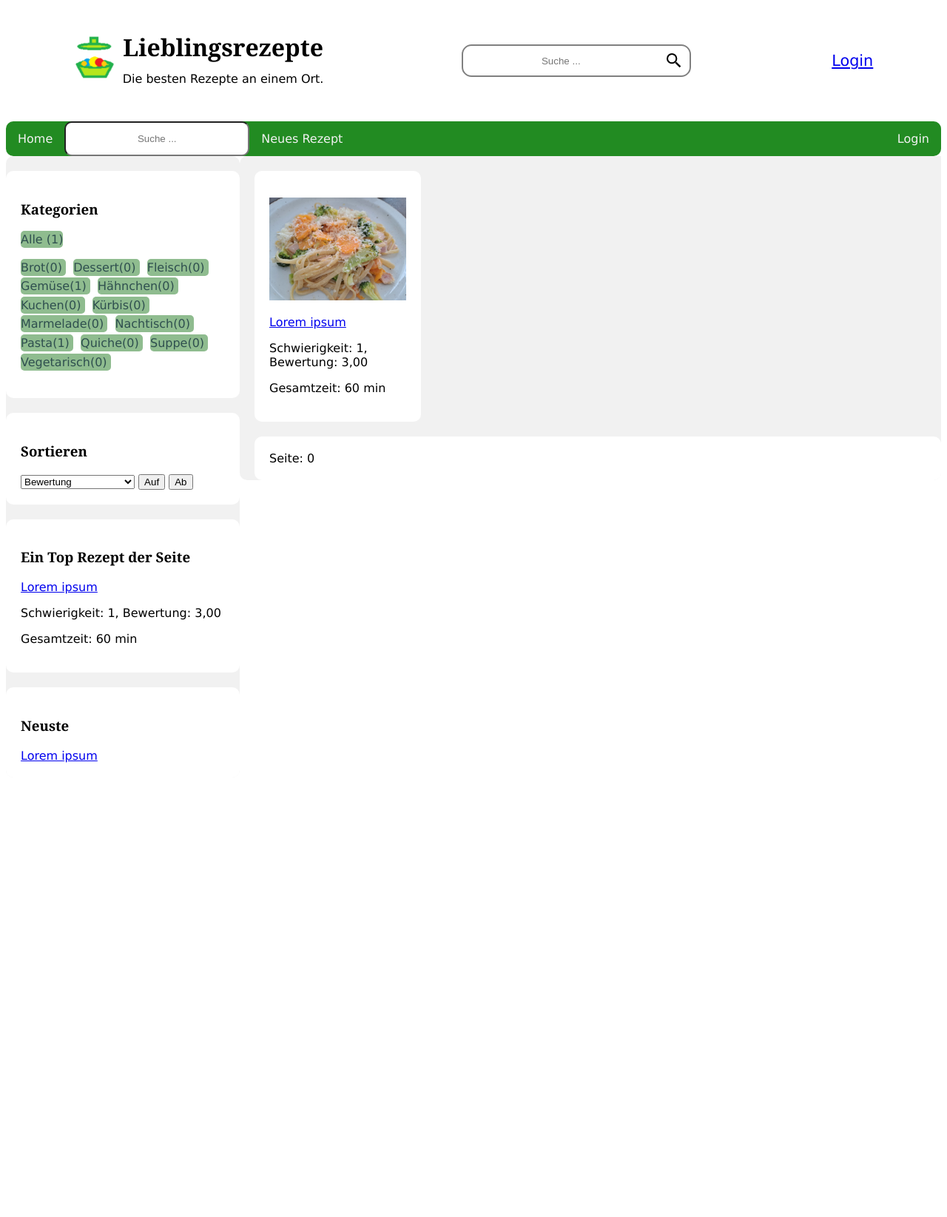
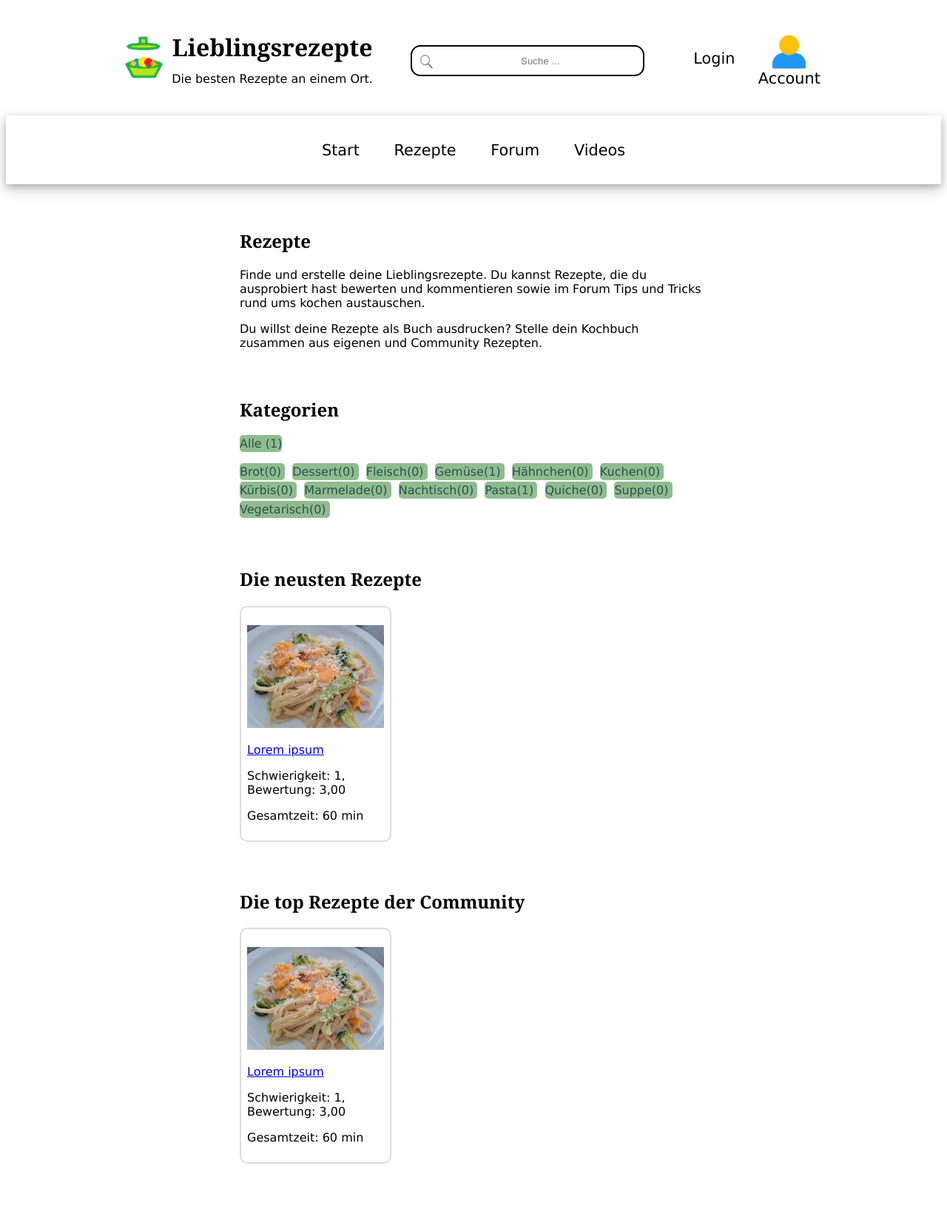
Before and after one commit to PatReis/fav_reps, a Django app: page / in a window 1280 px wide. Shown: the whole page at 74% size. Before the commit the page ends 1031 px from the top, so only its background shows below. Run offline with Django 5.2, Linux system fonts and the light colour scheme; data comes from the database, SQL or seed files in the repository; both versions use the stored data as it was after the commit.

Commit message:
Continued with major website layout changes.

```diff
--- a/recipes_app/templates/recipes_app/home.html
+++ b/recipes_app/templates/recipes_app/home.html
@@ -11,10 +11,18 @@
     }
 </style>
 
-<div class="row">
-    <div class="home_smallcolumn">
+<div class="main-container">
+    <div class="main-middle-column">
+
         <div class="card">
-                <h3>Kategorien</h3>
+            <h2>Rezepte</h2>
+            <p> Finde und erstelle deine Lieblingsrezepte.
+                Du kannst Rezepte, die du ausprobiert hast bewerten und kommentieren sowie im Forum Tips und Tricks rund ums kochen austauschen. </p>
+            <p> Du willst deine Rezepte als Buch ausdrucken? Stelle dein Kochbuch zusammen aus eigenen und Community Rezepten. </p>
+        </div>
+
+        <div class="card">
+            <h2>Kategorien</h2>
             <span class="span_green">
                 <a href="{% url 'home' %}" style="text-decoration: none; color: DarkSlateGray;">Alle ({{max_recipes}})</a>
                 </span>
@@ -27,45 +35,12 @@
                 {% endfor %}
             </p>
         </div>
+
         <div class="card">
-            <h3>Sortieren</h3>
-            <form method="GET" action="{% url 'home' %}">
-            <select name="srtval" id="srtval">
-            <option value="rating_mean">Bewertung</option>
-            <option value="persons">Personen</option>
-            <option value="created">Erstellt</option>
-            <option value="updated">Geändert</option>
-            <option value="difficulty">Schwierigkeitsgrad</option>
-            <option value="expected_time_total">Gesamtzeit</option>
-            <option value="nutrients_person">Nährwert (pro Portion)</option>
-            </select>
-                <input type="submit" name="srtdir" value="Auf">
-                <input type="submit" name="srtdir" value="Ab">
-            {% if request.GET.q %}
-                <input type="hidden" name="q" value="{{request.GET.q|default_if_none:''}}"/>
-            {% endif %}
-            </form>
-        </div>
-        <div class="card">
-            <h3>Ein Top Rezept der Seite</h3>
-            {% if recipe_best %}
-            <p><a href="{% url 'recipe' recipe_best.id %}">{{recipe_best.name}}</a></p>
-            <p>Schwierigkeit: {{recipe_best.difficulty}}, Bewertung: {{recipe_best.rating_mean|floatformat:"2"}} </p>
-            <p>Gesamtzeit: {{ recipe_best.expected_time_total|floatformat:"0" }} min </p>
-            {% endif %}
-        </div>
-        <div class="card">
-                <h3>Neuste</h3>
+            <h2>Die neusten Rezepte</h2>
+            <div class="grid-container">
             {% for recipe in recipes_latest %}
-                <a href="{% url 'recipe' recipe.id %}">{{recipe.name}}</a>
-                <br>
-                {% endfor %}
-        </div>
-    </div>
-  <div class="home_maincolumn">
-        <div class="grid-container">
-        {% for recipe in recipes %}
-            <div class="card">
+                <div class="grid-item">
                     <p>
                         {% if recipe.image_meal %}
                         <a href="{% url 'recipe' recipe.id %}"><img src="{{ recipe.image_meal.url }}" style="width: 100%; height: 100%;" ></a>
@@ -78,36 +53,29 @@
                 </div>
             {% endfor %}
         </div>
+        </div>
 
         <div class="card">
-            <form method="GET" action="{% url 'home' %}">
-                 <label>Seite:</label>
-                {% for i in iter_pages %}
-                {% if i != pgNr %}
-                    <input type="submit" name="pgNr" value="{{i}}"/>
-                {% else %}
-                    {{ i }}
+            <h2>Die top Rezepte der Community</h2>
+            <div class="grid-container">
+            {% for recipe in recipes_best %}
+                <div class="grid-item">
+                    <p>
+                        {% if recipe.image_meal %}
+                        <a href="{% url 'recipe' recipe.id %}"><img src="{{ recipe.image_meal.url }}" style="width: 100%; height: 100%;" ></a>
                         {% endif %}
+                    </p>
+                    <a href="{% url 'recipe' recipe.id %}">{{recipe.name}}</a>
+                    <p>Schwierigkeit: {{recipe.difficulty}}, Bewertung: {{recipe.rating_mean|floatformat:"2"}} </p>
+                    <p>Gesamtzeit: {{ recipe.expected_time_total|floatformat:"0" }} min </p>
+
+                </div>
             {% endfor %}
+        </div>
+        </div>
+  </div>
 
-                {% if request.GET.q %}
-                <input type="hidden" name="q" value="{{request.GET.q|default_if_none:''}}"/>
-                {% endif %}
-
-                {% if request.GET.srtdir %}
-                    <input type="hidden" name="srtdir" value="{{request.GET.srtdir|default_if_none:''}}"/>
-                {% endif %}
-                {% if request.GET.srtval %}
-                    <input type="hidden" name="srtval" value="{{request.GET.srtval|default_if_none:''}}"/>
-                {% endif %}
-            </form>
-        </div>
 
 </div>
 
-</div>
-
-
-
-
 {% endblock content %}
--- a/recipes_app/urls.py
+++ b/recipes_app/urls.py
@@ -6,6 +6,7 @@ from django.conf.urls.static import static
 
 urlpatterns = [
     path('', views.home, name="home"),
+    path('recipes/', views.recipes, name="recipes"),
     path('recipe/<str:pk>/', views.recipe, name="recipe"),
 
     path('create-recipe/', views.createRecipe, name="create-recipe"),
--- a/recipes_app/views.py
+++ b/recipes_app/views.py
@@ -7,7 +7,7 @@ from django.db.models import Q
 from django.http import HttpResponse
 
 
-def home(request):
+def recipes(request):
     q = request.GET.get('q') if request.GET.get('q') is not None else ''
     pgNr = int(request.GET.get('pgNr')) if request.GET.get('pgNr') is not None else 0
     sortdir = {"Auf": "", "Ab": "-"}[request.GET.get('srtdir')] if request.GET.get('srtdir') is not None else ""
@@ -46,8 +46,23 @@ def home(request):
                "pgNr": pgNr, "num_pages": num_pages, "iter_pages": [i for i in range(num_pages)],
                "topics": topics,
                "recipes_latest": recipes_latest, "recipe_best": recipe_best}
+    return render(request, 'recipes_app/recipes.html', context)
+
+
+def home(request):
+    max_recipes = Recipe.objects.count()
+    recipes_latest = Recipe.objects.all()[:6]
+    recipes_best = Recipe.objects.all()[:6]
+    topics = Topic.objects.all()
+    recipes = Recipe.objects.all()
+
+    context = {
+               "max_recipes": max_recipes,
+               "topics": topics,
+               "recipes_latest": recipes_latest,
+               "recipes_best": recipes_best
+    }
     return render(request, 'recipes_app/home.html', context)
-
 
 def recipe(request, pk):
     recipe_from_key = Recipe.objects.get(id=pk)
--- a/static/styles/header.css
+++ b/static/styles/header.css
@@ -1,91 +1,114 @@
 header {
+  display: flex;
+  align-items: center;
+  justify-content: center;
+  width: 100%;
+}
+
+.header-container {
 
   display: flex;
   justify-content: space-around;
   flex-flow: row wrap;
   align-items: center;
-  width: 100%;
+  width: 80%;
+  max-width: 150em;
 
   box-sizing: content-box;
   text-align: center;
   background-color: white;
 
-  margin-bottom: 2em;
-  margin-top: 2em;
+  margin-bottom: 1.5em;
+  margin-top: 1.5em;
 }
 
-header h1 {
+.header-container h1 {
   font-size: 2em;
   line-height: 0.7;
 }
 
-header > .header-item {
-   margin-right: 1em;
-   margin-left: 1em;
-   display: inline-block;
-   vertical-align: middle;
+.header-item {
 }
 
-header > .header-item > .header-title-icon {
+.header-item > .header-title-icon {
    display: inline-block;
+}
+
+.header-item > .header-title-icon img {
    width: 4.2em;
    height: 4.2em;
 }
 
-header > .header-item > .header-title-icon img {
-   width: 100%;
-   height: 100%;
-}
-
-header > .header-item > .header-title {
+.header-item > .header-title {
    display: inline-block;
 }
 
-header > .header-item > search {
-   display: inline-block;
-   margin-left: 1em;
-   margin-right: 1em;
+.header-item > search {
 }
 
-header > .header-item > search input[type=text] {
+.header-item > search input[type=text] {
     box-sizing: content-box;
     vertical-align: middle;
-    width: 19em;
-    height: 2.2em;
+    width: 20em;
+    max-width: 100%;
+    height: 2em;
     border-style: solid;
     border-radius: 1em 1em 1em 1em;
     border-width: 0.15em;
-    border-color: grey;
+    border-color: black;
     text-align: center;
-    padding: 0.4em;
-    padding-right: 3.5em;
-    margin-right: -1.8em;
+    padding: 0.4em 0.4em 0.4em 3em;
+    background-image: url('/static/icons/searchicon.png');
+    background-position: 0.7em 0.7em;
+    background-repeat: no-repeat;
+    background-size: 1.6em 1.6em;
 }
 
-header > .header-item > search button {
+.header-item > .header-login {
     box-sizing: content-box;
-    vertical-align: middle;
-    width: 2.2em;
-    height: 2.2em;
-    cursor: pointer;
-    background-color: white;
-    border-style: none;
-    border-radius: 0em 1em 1em 0em;
-    border-width: 0.15em;
-    border-color: grey;
-    margin-left: -1.77em;
-    padding: 0.4em;
+    display: inline-block;
+    margin: 0.3em;
+    text-decoration: none;
 }
 
-
-header > .header-item > search svg {
-    width: 70%;
-    height: 70%;
-    vertical-align: middle;
+.header-item > .header-login > a {
+    font-size: 1.3em;
+    text-decoration: none;
+    color: black;
+    padding: 0.5em;
+    border-radius: 0.3em;
 }
 
-header > .header-item > .header-login > a {
+.header-item > .header-login > a:hover {
+    background-color: #ddd;
+}
+
+.header-item > .header-user {
+    box-sizing: content-box;
+    display: inline-block;
+    vertical-align: middle;
+    text-align: center;
+    margin: 0.2em;
+    padding: 0.5em;
+    border-radius: 0.3em;
+}
+
+.header-item > .header-user:hover {
+    background-color: #ddd;
+}
+
+.header-item > .header-user svg {
+    height: 3em;
+    width: 5em;
+    display: block;
+    padding-left: 0.2em;
+}
+
+.header-item > .header-user span {
     font-size: 1.3em;
-    display: inline-block;
-    margin: 0.3em;
 }
+
+.header-item > .header-user a {
+    text-decoration: none;
+    color: black;
+}
--- a/static/styles/main.css
+++ b/static/styles/main.css
@@ -12,116 +12,76 @@ h1, h2, h3, h4, h5, h6 {
   font-family: Georgia, serif;
 }
 
-
-/* Style the top navigation bar */
-.topnav {
-  overflow: hidden;
-  /* background-color: #333;*/
-  background-color: #228B22;
-  border-radius: 10px;
+.main-container {
+    display: flex;
+    justify-content: center;
+    width: 100%;
+    clear: after;
+    margin-top: 1.25em;
 }
 
-/* Style the topnav links */
-.topnav a {
-  float: left;
-  display: block;
-  color: #f2f2f2;
-  text-align: center;
-  padding: 14px 16px;
-  text-decoration: none;
-  border-radius: 10px;
+.main-left-column {
+    width: 25%;
 }
-
-/* Change color on hover */
-.topnav a:hover {
-  /*background-color: #ddd;*/
-  background-color: #8FBC8F;
-  color: black;
+.main-middle-column {
+    width: 50%;
+    max-width: 170em;
 }
-
-.topnav input {
-  float: left;
-  display: block;
-  color: black;
-  width: 250px;
-  text-align: center;
-  padding: 14px 16px;
-  border-radius: 10px;
-}
-
-/* Floats */
-
-.main_column {
-  float: center;
-  width: 100%;
-  background-color: white;
-  padding: 20px 20px;
-  margin-top: 20px;
-  text-align: center;
-  border-radius: 10px;
-}
-
-.form_leftcolumn {
-  float: left;
-  width: 75%;
-  background-color: #f1f1f1;
-  border-radius: 10px;
-  padding-left: 20px;
-}
-
-.form_rightcolumn {
-  float: left;
-  width: 25%;
-  background-color: #f1f1f1;
-  padding-left: 20px;
-  border-radius: 10px;
-}
-
-/* Home column */
-.home_smallcolumn {
-  float: left;
-  width: 25%;
-  background-color: #f1f1f1;
-  padding-left: 0px;
-  border-radius: 10px;
-}
-
-.home_maincolumn {
-  float: left;
-  width: 75%;
-  background-color: #f1f1f1;
-  padding-left: 20px;
-  border-radius: 10px;
-}
-
-/* Fake image */
-.fakeimg {
-  background-color: #aaa;
-  width: 100%;
-  padding: 20px;
+.main-right-column {
+    width: 25%;
 }
 
 /* Add a card effect */
 .card {
+  box-sizing: border-box;
   background-color: white;
-  padding: 20px;
-  margin-top: 20px;
   border-radius: 10px;
+  border-style: none;
+  margin-top: 2.5em;
+  margin-bottom: 4em;
+}
+
+.card search {
+    text-align: center;
+}
+
+.card search input[type=text] {
+    box-sizing: border-box;
+    display: inline-block;
+    vertical-align: middle;
+    width: 30em;
+    max-width: 100%;
+    height: 3.5em;
+    border-style: solid;
+    border-radius: 1em 1em 1em 1em;
+    border-width: 0.15em;
+    border-color: black;
+    text-align: center;
+    padding: 0.4em 0.4em 0.4em 3em;
+    margin: 0.5em;
+    background-image: url('/static/icons/searchicon.png');
+    background-position: 0.7em 0.7em;
+    background-repeat: no-repeat;
+    background-size: 2em 2em;
 }
 
 .grid-container {
   display: grid;
   grid-template-columns: repeat(auto-fill, minmax(min(200px, 100%), 1fr));
-  gap: 10px;
-  background-color: #f1f1f1;
-
+  gap: 0.5em;
+  background-color: white;
+  margin-top: 1em;
+  clear: before;
+  margin-bottom: 1em;
 }
 
-/* Clear floats after the columns */
-.row::after {
-  content: "";
-  display: table;
-  clear: both;
+.grid-item {
+  background-color: white;
+  padding: 0.5em;
+  border-radius: 10px;
+  border-style: solid;
+  border-width: 0.15em;
+  border-color: #ddd;
 }
 
 /* Footer */
@@ -135,35 +95,5 @@ h1, h2, h3, h4, h5, h6 {
 
 /* Responsive layout - when the screen is less than 800px wide, make the two columns stack on top of each other instead of next to each other */
 @media screen and (max-width: 800px) {
-  .form_leftcolumn {
-    width: 100%;
-    padding: 0;
-  }
-  .form_rightcolumn {
-    width: 100%;
-    padding: 0;
-  }
+
 }
-
-@media screen and (max-width: 800px) {
-  .home_maincolumn {
-    width: 100%;
-    padding: 0;
-  }
-  .home_smallcolumn {
-    width: 100%;
-    padding: 0;
-  }
-}
-
-/* Responsive layout - when the screen is less than 400px wide, make the navigation links stack on top of each other instead of next to each other */
-@media screen and (max-width: 400px) {
-  .topnav a {
-    float: none;
-    width: 100%;
-  }
-  .topnav input {
-    float: none;
-    width: 100%;
-  }
-}
--- /dev/null
+++ b/static/styles/navbar.css
@@ -0,0 +1,41 @@
+.nav-container {
+    text-align: center;
+    padding-top: 1.5em;
+    padding-bottom: 1.5em;
+    margin-bottom: 0.5em;
+    box-shadow: 0 4px 8px 0 rgba(0, 0, 0, 0.2), 0 6px 20px 0 rgba(0, 0, 0, 0.19);
+}
+
+.pill-nav a {
+  display: inline-block;
+  color: black;
+  text-align: center;
+  padding: 0.5em;
+  text-decoration: none;
+  font-size: 1.3em;
+  border-radius: 0.3em;
+  border-style: none;
+  border-width: 0.1em;
+  border-color: grey;
+  margin-left: 0.5em;
+  margin-right: 0.5em;
+}
+
+/* Change the color of links on mouse-over */
+.pill-nav a:hover {
+  background-color: #ddd;
+  color: black;
+}
+
+
+/* Responsive layout - when the screen is less than 400px wide, make the navigation links stack on top of each other instead of next to each other */
+@media screen and (max-width: 400px) {
+  .topnav a {
+    float: none;
+    width: 100%;
+  }
+  .topnav input {
+    float: none;
+    width: 100%;
+  }
+}
--- a/templates/header.html
+++ b/templates/header.html
@@ -1,6 +1,9 @@
 {% load static %}
 
 <header>
+
+<div class="header-container">
+
     <div class="header-item">
         <div class="header-title-icon">
             <a href="{% url 'home' %}">
@@ -15,24 +18,34 @@
 
     <div class="header-item">
         <search>
-            <form method="GET" action="{% url 'home' %}">
+            <form method="GET" action="{% url 'recipes' %}">
                   <input type="text" name="q" placeholder="Suche ..." />
-                  <button type="submit">
-                      <svg>
-                          <circle r="30%" cx="35%" cy="35%" fill="none"  stroke="black" stroke-width="10%"/>
-                          <line x1="60%" y1="60%" x2="90%" y2="90%" style="stroke:black;stroke-width:12%" />
-                      </svg>
-                  </button>
             </form>
         </search>
     </div>
 
     <div class="header-item">
         <div class="header-login">
-            <a href="{% url 'home' %}">Login</a>
+            {% if request.user.is_authenticated %}
+                <a href="{% url 'user-logout' %}" > Logout </a>
+            {% else %}
+                <a href="{% url 'user-login' %}" > Login </a>
+            {% endif %}
         </div>
         <div class="header-user">
-
+            {% if request.user.is_authenticated %}
+                <a href="{% url 'user-profile' user.id %}">
+            {% else %}
+                <a href="{% url 'user-login' %}" >
+            {% endif %}
+                <svg viewBox="0 0 32 32" >
+                    <path d="M21.6,17c2.1-1.6,3.4-4.2,3.4-7c0-5-4-9-9-9s-9,4-9,9c0,2.8,1.3,5.4,3.4,7C5.2,17.3,1,21.7,1,27v3 c0,0.5,0.5,1,1,1h14h14c0.5,0,1-0.5,1-1v-3C31,21.7,26.8,17.3,21.6,17z" fill="#FFC10A"/> <path d="M21.6,17c-1.5,1.2-3.5,2-5.6,2s-4.1-0.7-5.6-2C5.2,17.3,1,21.7,1,27v3c0,0.5,0.5,1,1,1h14h14 c0.5,0,1-0.5,1-1v-3C31,21.7,26.8,17.3,21.6,17z" fill="#2197F3"/>
+                </svg>
+                <span>Account</span>
+            </a>
         </div>
     </div>
+
+</div>
+
 </header>
--- a/templates/main.html
+++ b/templates/main.html
@@ -9,6 +9,7 @@
     <meta name="viewport" content="width=device-width, initial-scale=1.0" />
     <link rel="stylesheet" href="{% static 'styles/main.css' %}" />
     <link rel="stylesheet" href="{% static 'styles/header.css' %}" />
+    <link rel="stylesheet" href="{% static 'styles/navbar.css' %}" />
     <link rel="shortcut icon" type="image/x-icon" href="{% static 'icons/favicon.ico' %}" />
     <link rel="icon" type="image/x-icon" href="{% static 'icons/favicon.ico' %}" />
     <link rel="apple-touch-icon" sizes="180x180" href="{% static 'icons/apple-touch-icon.png' %}" />
--- a/templates/navbar.html
+++ b/templates/navbar.html
@@ -1,19 +1,16 @@
 {% load static %}
 
-<div class="topnav">
+<nav>
 
-  <a href="{% url 'home' %}" >Home</a>
+<div class="nav-container">
 
-  <form method="GET" action="{% url 'home' %}">
-      <input type="text" name="q" placeholder="Suche ..."/>
-  </form>
+  <div class="pill-nav">
+    <a href="{% url 'home' %}">Start</a>
+    <a href="{% url 'recipes' %}">Rezepte</a>
+    <a href="{% url 'home' %}">Forum</a>
+    <a href="{% url 'home' %}">Videos</a>
+  </div>
 
-  <a href="{% url 'create-recipe' %}" > Neues Rezept </a>
+</div>
 
-    {% if request.user.is_authenticated %}
-  <a style="float:right" href="{% url 'user-logout' %}" > Logout </a>
-    <a style="float:right" href="{% url 'user-profile' user.id %}" > Mein Profil </a>
-    {% else %}
-    <a style="float:right" href="{% url 'user-login' %}" > Login </a>
-    {% endif %}
-</div>
+</nav>
```
Also changed, not shown: recipes_app/templates/recipes_app/recipes.html (added, +93 -0 lines), db.sqlite3, static/icons/searchicon.png (added). Lines whose indentation alone changed are shown as unchanged.
